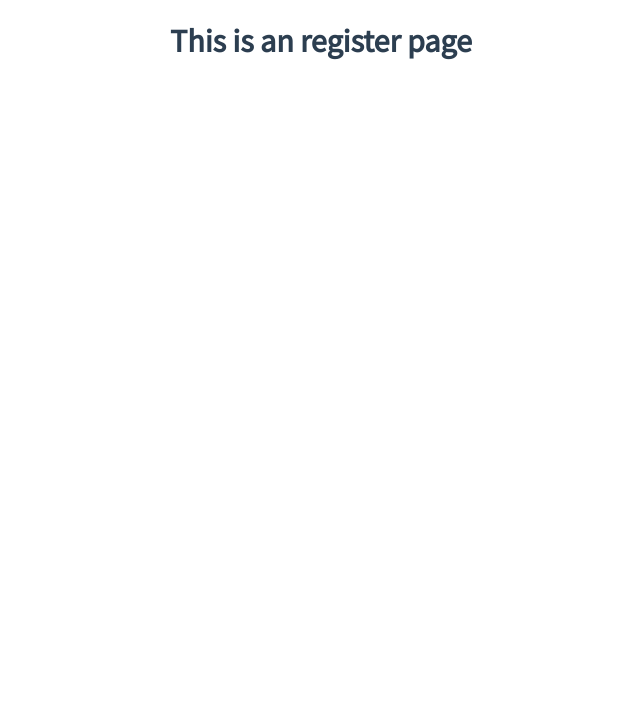
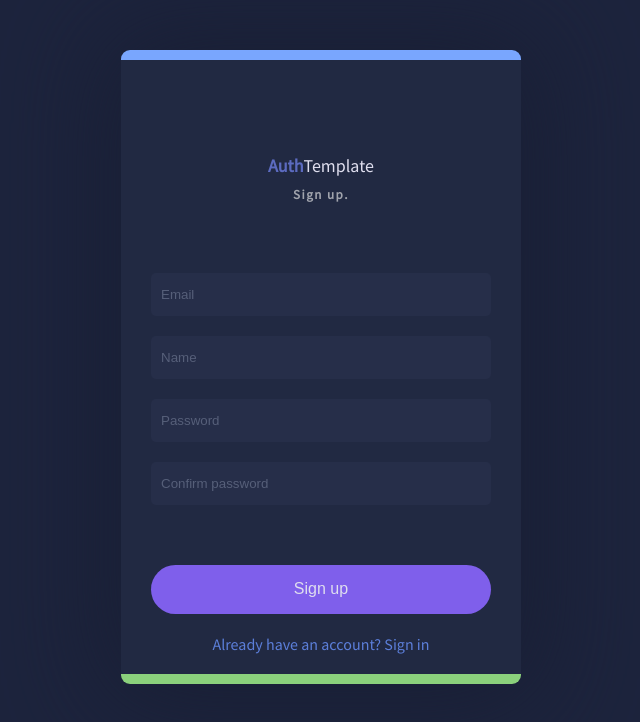
Before and after one commit to ralymov/laravel-vue-cli-template, a Vue app in the folder frontend/: page /register in a window 1280 px wide. Shown: the top 722 px of the page, without its empty margins (319-959 px from the left). Built offline with nearby package versions, Linux system fonts and the light colour scheme.

Commit message:
feat(auth): registration basic page

```diff
--- a/frontend/src/App.vue
+++ b/frontend/src/App.vue
@@ -12,6 +12,7 @@
 
 <style lang="scss">
   @import url('https://fonts.googleapis.com/css?family=Source+Sans+Pro:300,400');
+  @import "sass/app";
 
   body {
     margin: 0;
--- a/frontend/src/common/api.service.js
+++ b/frontend/src/common/api.service.js
@@ -45,4 +45,7 @@ export const AuthService = {
   async login(credentials) {
     return ApiService.post('auth/login', credentials);
   },
+  async register(user) {
+    return ApiService.post('auth/register', user);
+  },
 };
--- a/frontend/src/components/forms/Password.vue
+++ b/frontend/src/components/forms/Password.vue
@@ -1,13 +1,16 @@
 <template>
-  <div>
-    <span class="typcn typcn-eye" @click="showPassword=!showPassword">Show</span>
+  <div class="password-input-container">
+    <span class="typcn typcn-eye" @click="showPassword=!showPassword">
+      {{showPassword ? 'Hide' : 'Show'}}
+    </span>
     <input
       :type="showPassword ? 'text' : 'password'"
-      name="password"
-      placeholder="Password"
-      autocomplete="off"
+      :placeholder="placeholder"
+      :name="name"
       :value="value"
       @input="onInput($event.target.value)"
+      :required="required"
+      autocomplete="off"
     >
   </div>
 </template>
@@ -19,6 +22,18 @@ export default {
     value: {
       type: String,
       default: '',
+    },
+    placeholder: {
+      type: String,
+      default: 'Password',
+    },
+    name: {
+      type: String,
+      default: 'password',
+    },
+    required: {
+      type: Boolean,
+      default: false,
     },
   },
   data() {
@@ -34,6 +49,21 @@ export default {
 };
 </script>
 
-<style lang="scss" scoped>
+<style lang="scss">
+  .password-input-container {
+    position: relative;
+  }
 
+  .typcn {
+    position: absolute;
+    color: #8d92a2;
+    font-size: 16px;
+    cursor: pointer;
+    right: 50px;
+    top: 25%;
+  }
+
+  .typcn.active {
+    color: #7f60eb;
+  }
 </style>
--- /dev/null
+++ b/frontend/src/sass/app.scss
@@ -0,0 +1,152 @@
+body, html {
+    background-color: #1d243d;
+    padding: 0;
+    margin: 0;
+}
+
+.container {
+    margin: 0;
+    top: 50px;
+    left: 50%;
+    position: absolute;
+    text-align: center;
+    transform: translateX(-50%);
+    background-color: rgb(33, 41, 66);
+    border-radius: 9px;
+    border-top: 10px solid #79a6fe;
+    border-bottom: 10px solid #8BD17C;
+    width: 400px;
+    box-shadow: 1px 1px 108.8px 19.2px rgb(25, 31, 53);
+}
+
+.box h4 {
+    color: #5c6bc0;
+    font-size: 18px;
+    margin-top: 94px;;
+}
+
+.box h4 span {
+    color: #dfdeee;
+    font-weight: lighter;
+}
+
+.box h5 {
+    font-size: 13px;
+    color: #a1a4ad;
+    letter-spacing: 1.5px;
+    margin-top: -15px;
+    margin-bottom: 70px;
+}
+
+.box input[type = "text"], .box input[type = "password"], .box input[type = "email"] {
+    display: block;
+    position: relative;
+    margin: 20px auto;
+    background: #262e49;
+    border: 0;
+    border-radius: 5px;
+    padding: 14px 10px;
+    width: 320px;
+    outline: none;
+    color: #565f79;
+    transition: all .2s ease-out;
+}
+
+::-webkit-input-placeholder {
+    color: #565f79;
+}
+
+.box input[type = "text"]:focus, .box input[type = "password"]:focus {
+    border: 1px solid #79A6FE;
+}
+
+a {
+    color: #5c7fda;
+    text-decoration: none;
+}
+
+a:hover {
+    text-decoration: underline;
+}
+
+label input[type = "checkbox"] {
+    display: none; /* hide the default checkbox */
+}
+
+/* style the artificial checkbox */
+label span {
+    height: 13px;
+    width: 13px;
+    border: 2px solid #464d64;
+    border-radius: 2px;
+    display: inline-block;
+    position: relative;
+    cursor: pointer;
+    float: left;
+    left: 7.5%;
+}
+
+.auth-submit-button {
+    border: 0;
+    background: #7f5feb;
+    color: #dfdeee;
+    border-radius: 100px;
+    width: 340px;
+    height: 49px;
+    font-size: 16px;
+    position: relative;
+    transition: 0.3s;
+    cursor: pointer;
+    margin-top: 40px;
+}
+
+.auth-submit-button:hover {
+    background: #5d33e6;
+}
+
+.rmb {
+    cursor: pointer;
+    position: absolute;
+    margin-left: 25px;
+    color: #dfdeee;
+    font-size: 13px;
+}
+
+.forgetpass {
+    position: relative;
+    float: right;
+    right: 28px;
+}
+
+.dnthave {
+    position: relative;
+    display: block;
+    margin-top: 20px;
+    margin-bottom: 20px;
+}
+
+[type=checkbox]:checked + span:before { /* <-- style its checked state */
+    content: '\2713\0020';
+    color: #896cec;
+    font-size: 16px;
+    position: absolute;
+    top: -4px;
+    left: -1px;
+    width: 13px;
+}
+
+.error {
+    background: #ff3333;
+    text-align: center;
+    width: 337px;
+    height: 20px;
+    padding: 2px;
+    border: 0;
+    border-radius: 5px;
+    margin: 10px auto 10px;
+    position: absolute;
+    top: 31%;
+    left: 7.2%;
+    color: white;
+    display: none;
+}
--- a/frontend/src/store/auth.module.js
+++ b/frontend/src/store/auth.module.js
@@ -12,7 +12,9 @@ import { SET_AUTH, PURGE_AUTH, SET_ERROR } from './mutations.type';
 
 const state = {
   errors: null,
-  user: {},
+  user: {
+    access_token: '',
+  },
   isAuthenticated: !!getToken(),
 };
 
@@ -46,10 +48,10 @@ const actions = {
   },
   [REGISTER](context, credentials) {
     return new Promise((resolve, reject) => {
-      ApiService.post('users', { user: credentials })
-        .then(({ data }) => {
-          context.commit(SET_AUTH, data.user);
-          resolve(data);
+      AuthService.register(credentials)
+        .then((user) => {
+          context.commit(SET_AUTH, user);
+          resolve(user);
         })
         .catch(({ response }) => {
           context.commit(SET_ERROR, response.data.errors);
--- a/frontend/src/views/Login.vue
+++ b/frontend/src/views/Login.vue
@@ -10,27 +10,19 @@
           placeholder="Email"
           autocomplete="off"
           v-model="credentials.email"
+          required
         >
-        <password v-model="credentials.password"></password>
+        <password v-model="credentials.password" required></password>
         <label>
-          <input type="checkbox">
+          <input type="checkbox" v-model="remember">
           <span></span>
           <small class="rmb">Remember me</small>
         </label>
         <a href="#" class="forgetpass">Forget Password?</a>
-        <input type="submit" value="Sign in" class="btn1">
+        <input type="submit" value="Sign in" class="auth-submit-button">
       </form>
 
       <router-link to="register" class="dnthave">Don’t have an account? Sign up</router-link>
-    </div>
-
-    <div class="footer">
-      <span>
-        Made by
-        <a href="https://github.com/ralymov" rel="nofollow noopener" target="_blank">
-          Alymov Roman
-        </a>
-      </span>
     </div>
   </div>
 </template>
@@ -69,187 +61,3 @@ export default {
   },
 };
 </script>
-
-<style lang="scss">
-  body, html {
-    background-color: #1d243d;
-    padding: 0;
-    margin: 0;
-  }
-
-  .container {
-    margin: 0;
-    top: 50px;
-    left: 50%;
-    position: absolute;
-    text-align: center;
-    transform: translateX(-50%);
-    background-color: rgb(33, 41, 66);
-    border-radius: 9px;
-    border-top: 10px solid #79a6fe;
-    border-bottom: 10px solid #8BD17C;
-    width: 400px;
-    height: 500px;
-    box-shadow: 1px 1px 108.8px 19.2px rgb(25, 31, 53);
-  }
-
-  .box h4 {
-    color: #5c6bc0;
-    font-size: 18px;
-    margin-top: 94px;;
-  }
-
-  .box h4 span {
-    color: #dfdeee;
-    font-weight: lighter;
-  }
-
-  .box h5 {
-    font-size: 13px;
-    color: #a1a4ad;
-    letter-spacing: 1.5px;
-    margin-top: -15px;
-    margin-bottom: 70px;
-  }
-
-  .box input[type = "text"], .box input[type = "password"] {
-    display: block;
-    margin: 20px auto;
-    background: #262e49;
-    border: 0;
-    border-radius: 5px;
-    padding: 14px 10px;
-    width: 320px;
-    outline: none;
-    color: #565f79;
-    transition: all .2s ease-out;
-  }
-
-  ::-webkit-input-placeholder {
-    color: #565f79;
-  }
-
-  .box input[type = "text"]:focus, .box input[type = "password"]:focus {
-    border: 1px solid #79A6FE;
-  }
-
-  a {
-    color: #5c7fda;
-    text-decoration: none;
-  }
-
-  a:hover {
-    text-decoration: underline;
-  }
-
-  label input[type = "checkbox"] {
-    display: none; /* hide the default checkbox */
-  }
-
-  /* style the artificial checkbox */
-  label span {
-    height: 13px;
-    width: 13px;
-    border: 2px solid #464d64;
-    border-radius: 2px;
-    display: inline-block;
-    position: relative;
-    cursor: pointer;
-    float: left;
-    left: 7.5%;
-  }
-
-  .btn1 {
-    border: 0;
-    background: #7f5feb;
-    color: #dfdeee;
-    border-radius: 100px;
-    width: 340px;
-    height: 49px;
-    font-size: 16px;
-    position: absolute;
-    top: 79%;
-    left: 8%;
-    transition: 0.3s;
-    cursor: pointer;
-  }
-
-  .btn1:hover {
-    background: #5d33e6;
-  }
-
-  .rmb {
-    cursor: pointer;
-    position: absolute;
-    margin-left: -154px;
-    margin-top: 1px;
-    color: #dfdeee;
-    font-size: 13px;
-  }
-
-  .forgetpass {
-    position: relative;
-    float: right;
-    right: 28px;
-  }
-
-  .dnthave {
-    position: absolute;
-    top: 92%;
-    left: 24%;
-  }
-
-  [type=checkbox]:checked + span:before { /* <-- style its checked state */
-    content: '\2713\0020';
-    color: #896cec;
-    font-size: 16px;
-    position: absolute;
-    top: -4px;
-    left: -1px;
-    width: 13px;
-  }
-
-  .typcn {
-    position: absolute;
-    left: 316px;
-    top: 288px;
-    color: #8d92a2;
-    font-size: 16px;
-    cursor: pointer;
-  }
-
-  .typcn.active {
-    color: #7f60eb;
-  }
-
-  .error {
-    background: #ff3333;
-    text-align: center;
-    width: 337px;
-    height: 20px;
-    padding: 2px;
-    border: 0;
-    border-radius: 5px;
-    margin: 10px auto 10px;
-    position: absolute;
-    top: 31%;
-    left: 7.2%;
-    color: white;
-    display: none;
-  }
-
-  .footer {
-    position: relative;
-    left: 0;
-    bottom: 0;
-    top: 605px;
-    width: 100%;
-    color: #78797d;
-    font-size: 14px;
-    text-align: center;
-  }
-
-  .footer .fa {
-    color: #7f5feb;;
-  }
-</style>
--- a/frontend/src/views/Register.vue
+++ b/frontend/src/views/Register.vue
@@ -1,5 +1,69 @@
 <template>
-  <div class="register">
-    <h1>This is an register page</h1>
+  <div>
+    <div class="container">
+      <form name="form1" class="box" @submit.prevent="submit">
+        <h4>Auth<span>Template</span></h4>
+        <h5>Sign up.</h5>
+        <input
+          type="text"
+          name="email"
+          placeholder="Email"
+          autocomplete="off"
+          v-model="user.email"
+          required
+        >
+
+        <input
+          type="text"
+          name="name"
+          placeholder="Name"
+          autocomplete="off"
+          v-model="user.name"
+          required
+        >
+        <password v-model="user.password" required/>
+        <password v-model="user.password_confirmation" placeholder="Confirm password" required/>
+        <input type="submit" value="Sign up" class="auth-submit-button">
+      </form>
+
+      <router-link to="login" class="dnthave">Already have an account? Sign in</router-link>
+    </div>
   </div>
 </template>
+
+<script>
+import { mapState, mapActions } from 'vuex';
+import { REGISTER } from '@/store/actions.type';
+import Password from '../components/forms/Password.vue';
+
+export default {
+  name: 'Register',
+  components: {
+    Password,
+  },
+  data() {
+    return {
+      user: {
+        email: '',
+        name: '',
+        password: '',
+        password_confirmation: '',
+      },
+    };
+  },
+  computed: {
+    ...mapState({
+      errors: state => state.auth.errors,
+    }),
+  },
+  methods: {
+    ...mapActions('auth', ['login', 'setUser', 'logout']),
+    submit() {
+      if (this.password !== this.password_confirmation) this.alertError();
+      this.$store
+        .dispatch(REGISTER, this.user)
+        .then(() => this.$router.push({ name: 'login' }));
+    },
+  },
+};
+</script>
```
Also changed, not shown: 2 other files (tests, documents, lock files or other folders).
